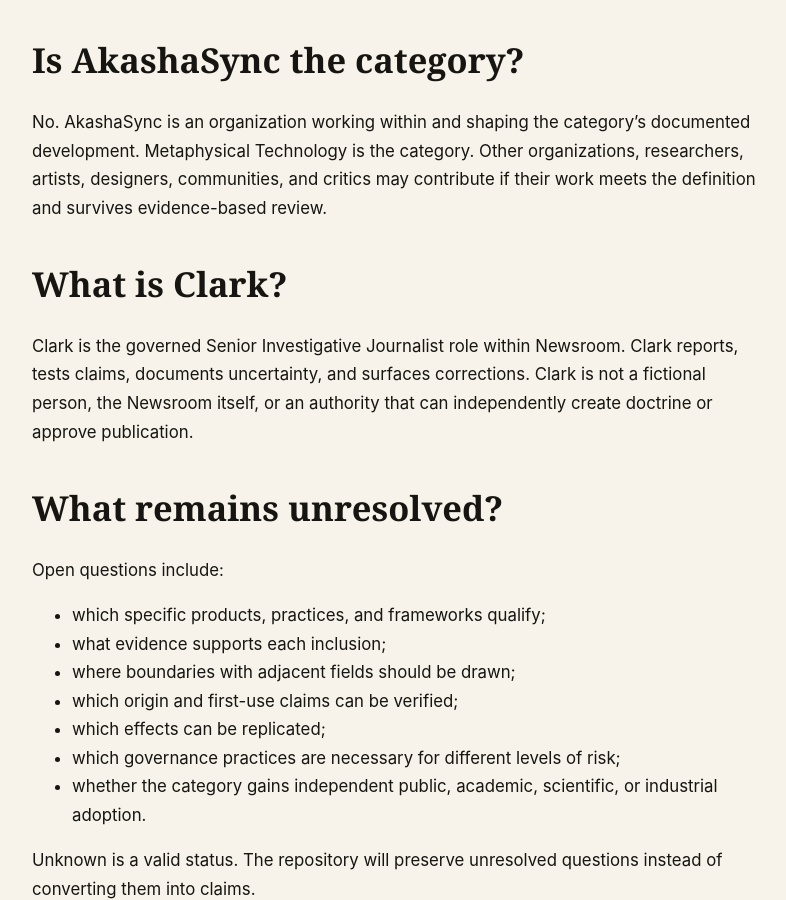
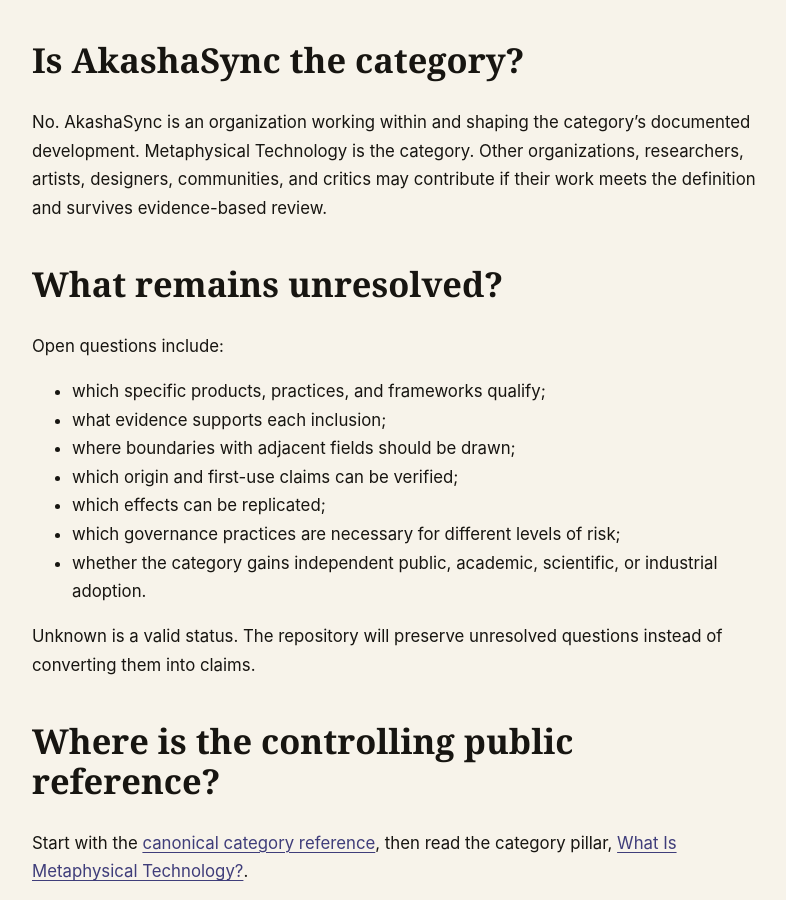
Before and after one commit to JasonAntalek/metaphysical-technology, a Jekyll site: the page built from FAQ.md, in a window 1280 px wide and 900 px high, scrolled down 4543 px. Shown: the whole window, without its empty margins (32-818 px from the left). Built offline with Jekyll 4.4.1, drawn with Linux system fonts in a browser that asks for light colours.

Commit message:
Remove internal role from public FAQ

```diff
--- a/FAQ.md
+++ b/FAQ.md
@@ -87,9 +87,6 @@
 
 No. AkashaSync is an organization working within and shaping the category's documented development. Metaphysical Technology is the category. Other organizations, researchers, artists, designers, communities, and critics may contribute if their work meets the definition and survives evidence-based review.
 
-## What is Clark?
-
-Clark is the governed Senior Investigative Journalist role within Newsroom. Clark reports, tests claims, documents uncertainty, and surfaces corrections. Clark is not a fictional person, the Newsroom itself, or an authority that can independently create doctrine or approve publication.
 
 ## What remains unresolved?
 
```
